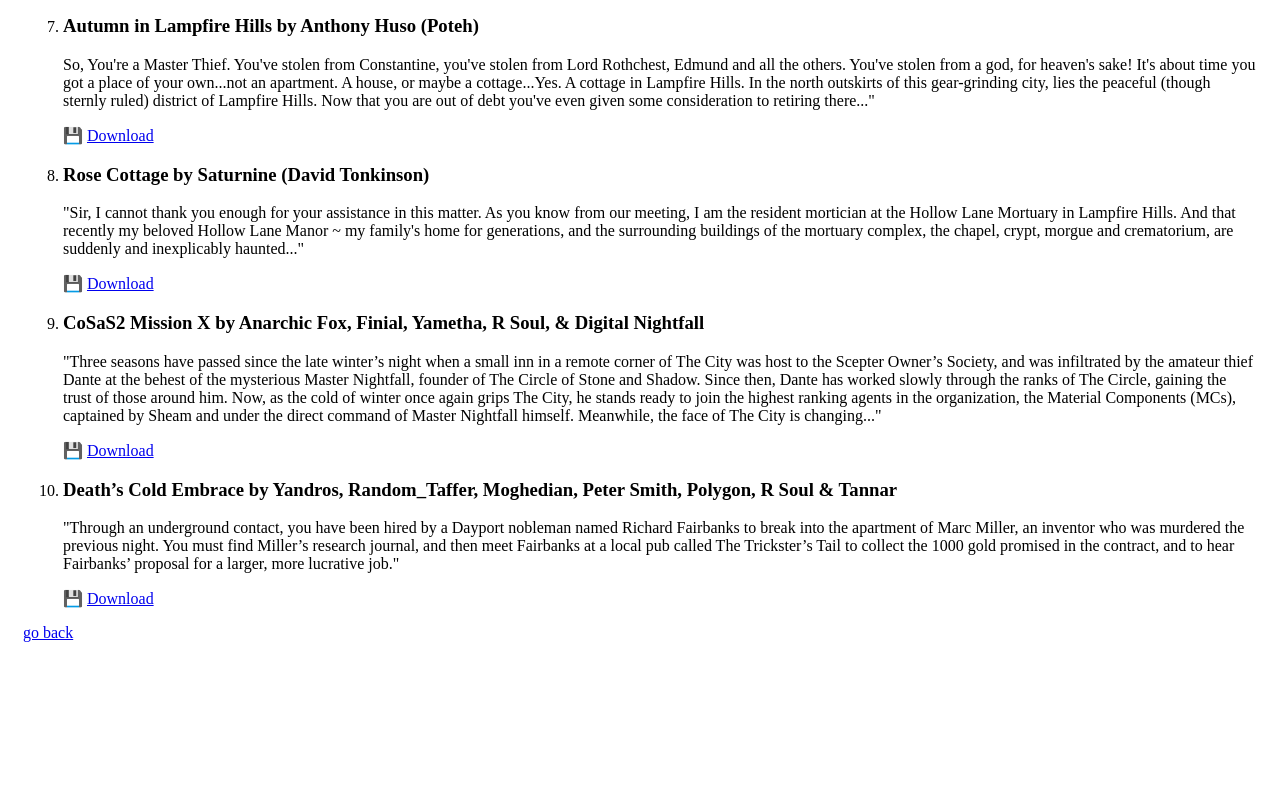
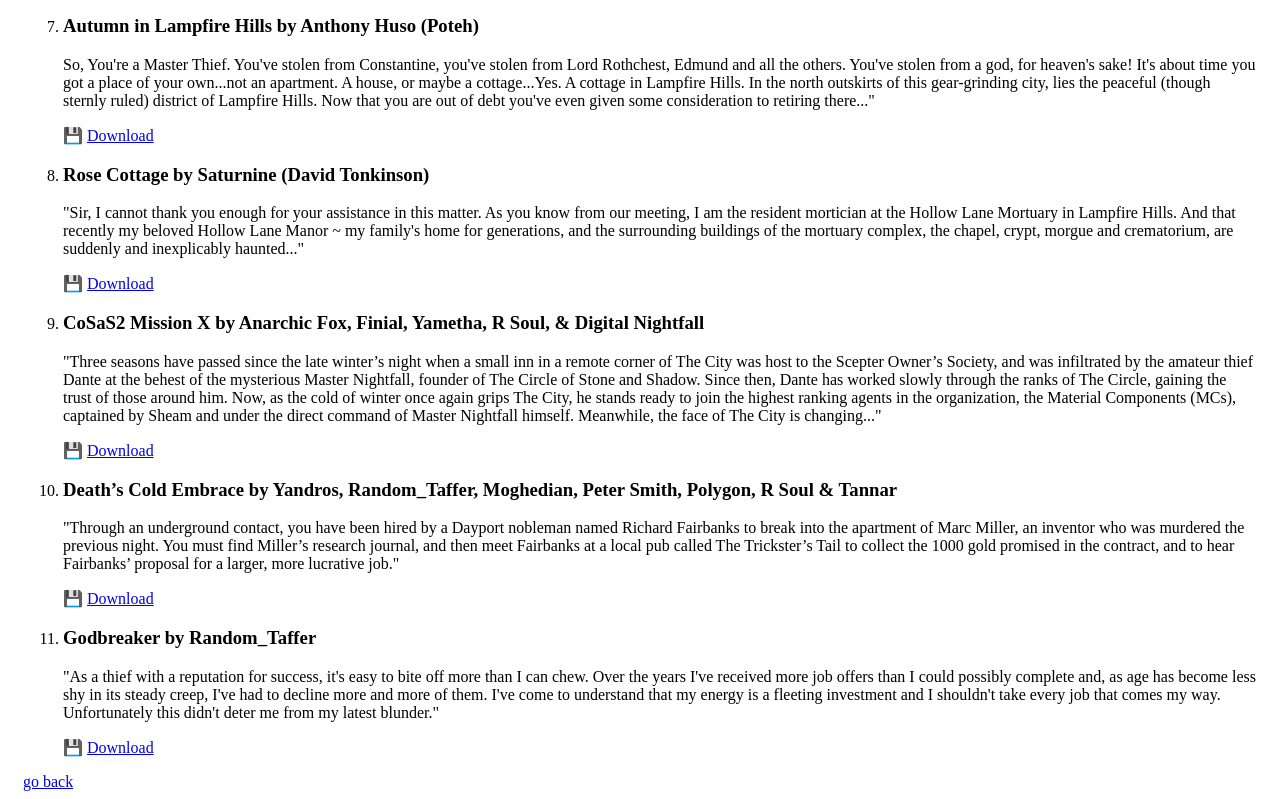
Before and after one commit to deadcast2/deadcast.blog, a plain HTML site: page posts/favorite-thief-fan-missions.html in a window 1280 px wide. Shown: the part 1308-2107 px from the top of the page. Before the commit the page ends 1958 px from the top, so only its background shows below. Drawn offline with Linux system fonts and the light colour scheme.

Commit message:
Added Godbreaker to fan missions page

```diff
--- a/posts/favorite-thief-fan-missions.html
+++ b/posts/favorite-thief-fan-missions.html
@@ -72,6 +72,11 @@
         <p>"Through an underground contact, you have been hired by a Dayport nobleman named Richard Fairbanks to break into the apartment of Marc Miller, an inventor who was murdered the previous night.  You must find Miller’s research journal, and then meet Fairbanks at a local pub called The Trickster’s Tail to collect the 1000 gold promised in the contract, and to hear Fairbanks’ proposal for a larger, more lucrative job."</p>
         💾 <a href="/files/DCE_v1.zip">Download</a>
       </li>
+      <li>
+        <h3>Godbreaker by Random_Taffer</h3>
+        <p>"As a thief with a reputation for success, it's easy to bite off more than I can chew. Over the years I've received more job offers than I could possibly complete and, as age has become less shy in its steady creep, I've had to decline more and more of them. I've come to understand that my energy is a fleeting investment and I shouldn't take every job that comes my way. Unfortunately this didn't deter me from my latest blunder."</p>
+        💾 <a href="/files/GodbreakerV1.0.zip">Download</a>
+      </li>
     </ol>
     <a href="/index.html">go back</a>
   </body>
```
Also changed, not shown: 1 other file.
